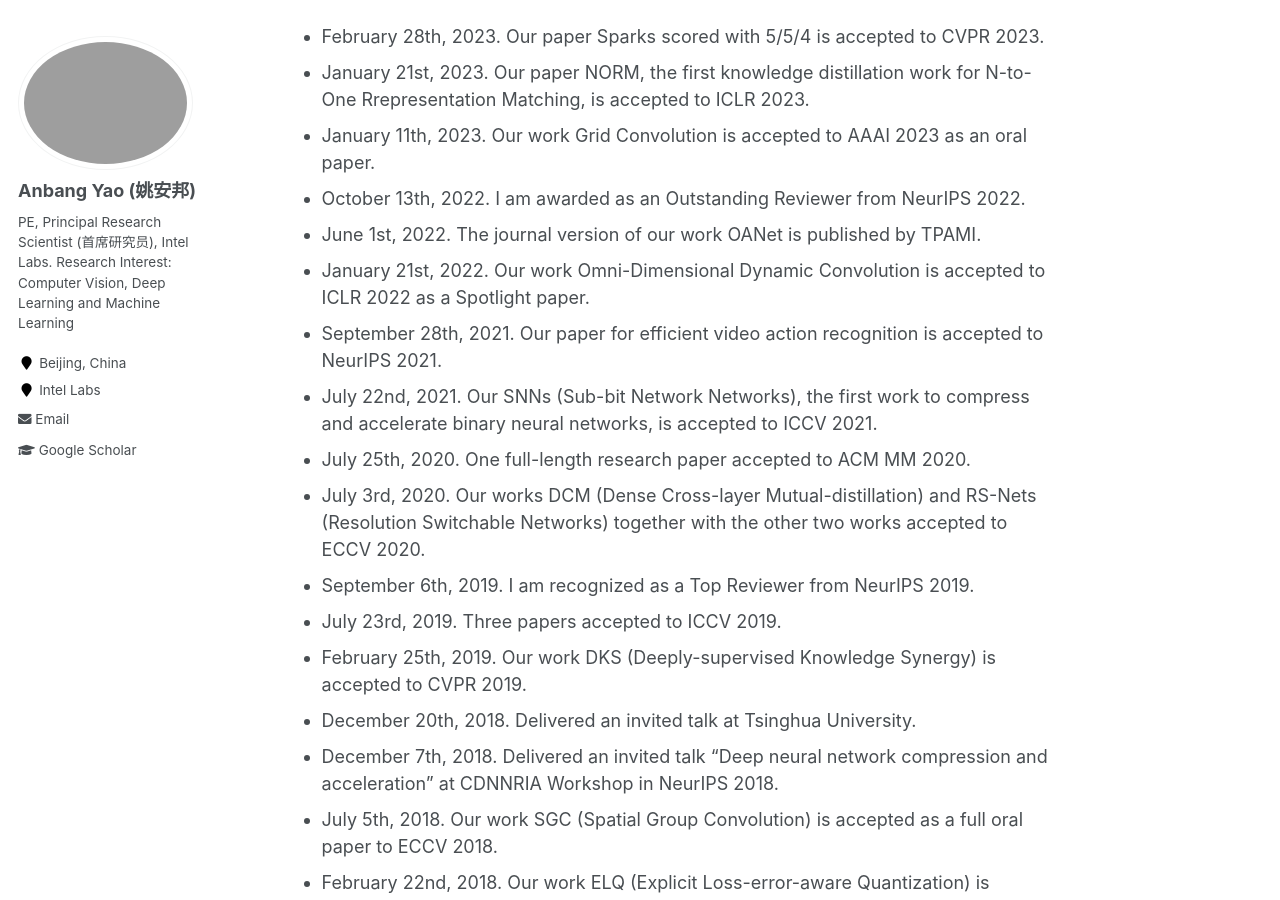
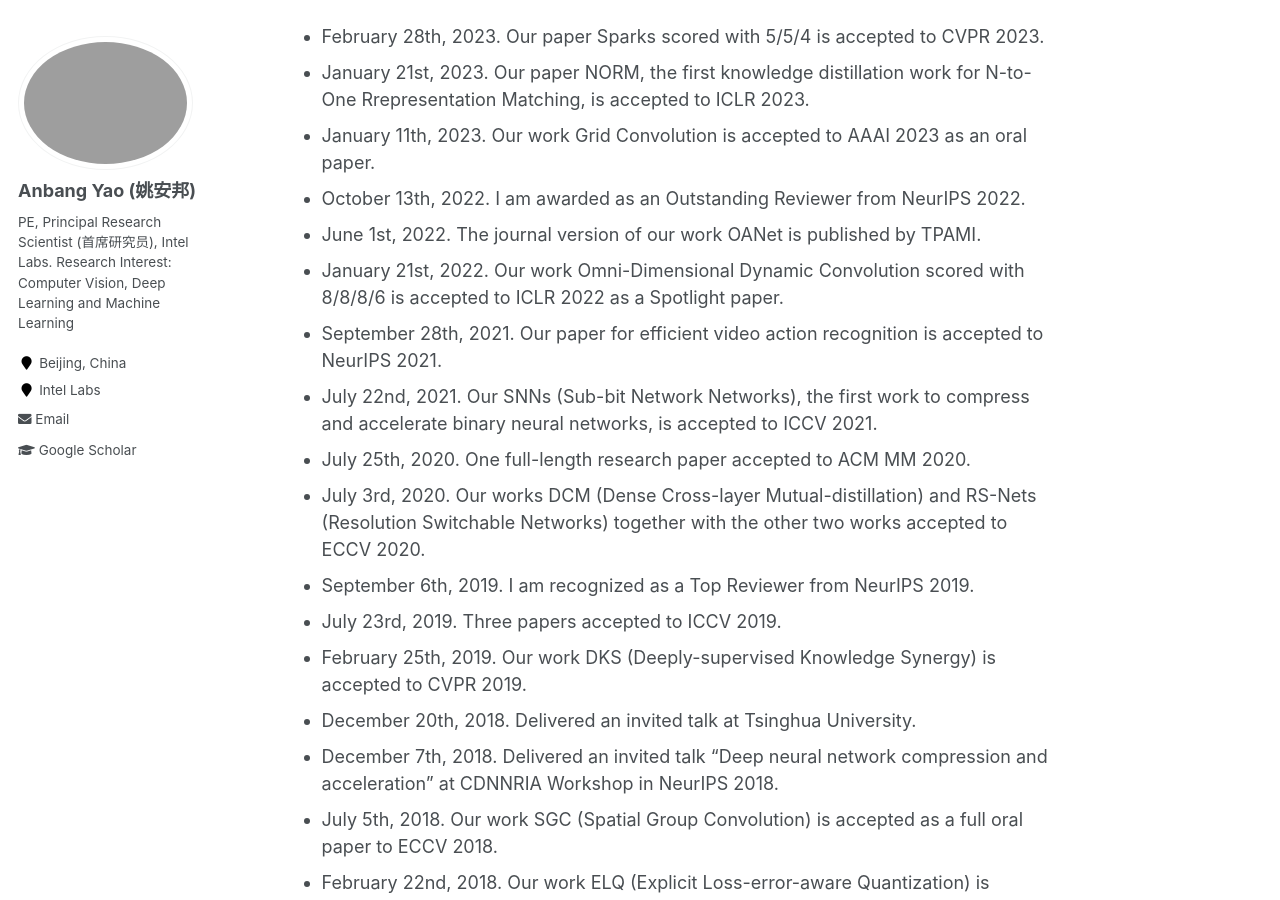
Before and after one commit to YaoAnbang/YaoAnbang.github.io, a Jekyll site: the page built from _pages/about.md, in a window 1280 px wide and 900 px high, scrolled down 790 px. Built offline with Jekyll 4.4.1, drawn with Linux system fonts in a browser that asks for light colours.

Commit message:
Update about.md

```diff
--- a/_pages/about.md
+++ b/_pages/about.md
@@ -23,7 +23,7 @@ Anbang Yao is currently a PE (Principal Engineer)/Principal Research Scientist a
 <!--+ November 19th, 2022. Our work Grid Convolution is accepted to AAAI 2023 as an oral paper.-->
 + October 13th, 2022. I am awarded as an Outstanding Reviewer from NeurIPS 2022.
 + June 1st, 2022. The journal version of our work OANet is published by TPAMI.
-+ January 21st, 2022. Our work Omni-Dimensional Dynamic Convolution is accepted to ICLR 2022 as a Spotlight paper.
++ January 21st, 2022. Our work Omni-Dimensional Dynamic Convolution scored with 8/8/8/6 is accepted to ICLR 2022 as a Spotlight paper.
 + September 28th, 2021. Our paper for efficient video action recognition is accepted to NeurIPS 2021.
 <!--+ August 11th, 2021. I will serve as a SPC member for AAAI 2022.-->
 + July 22nd, 2021. Our SNNs (Sub-bit Network Networks), the first work to compress and accelerate binary neural networks, is accepted to ICCV 2021.
```
